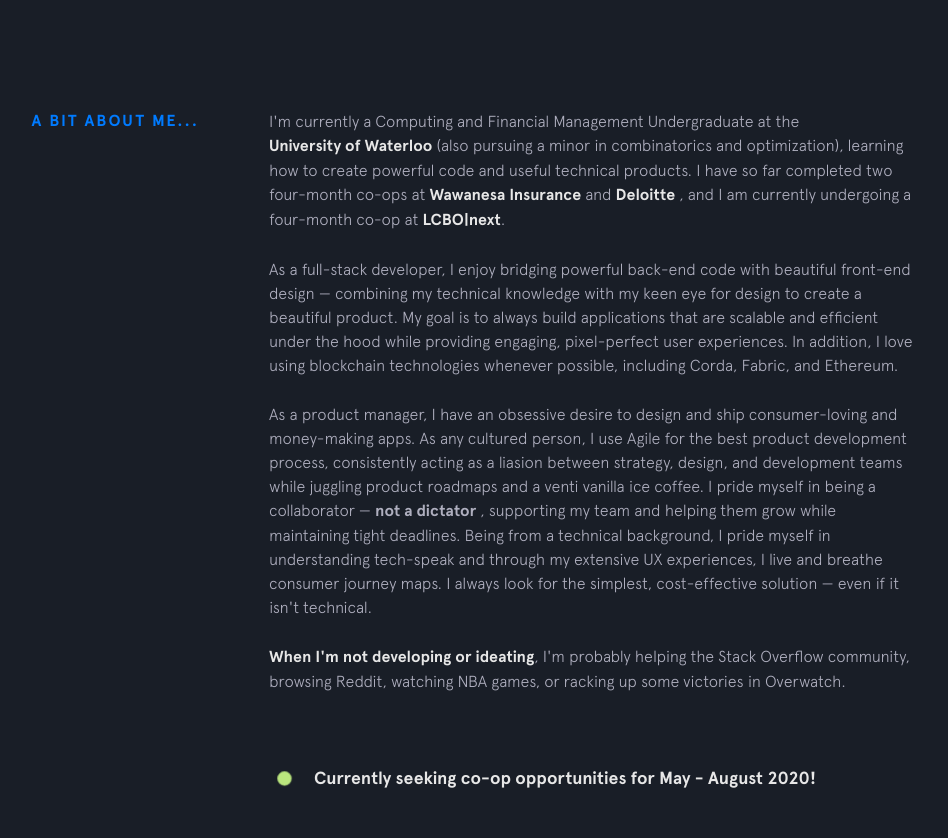
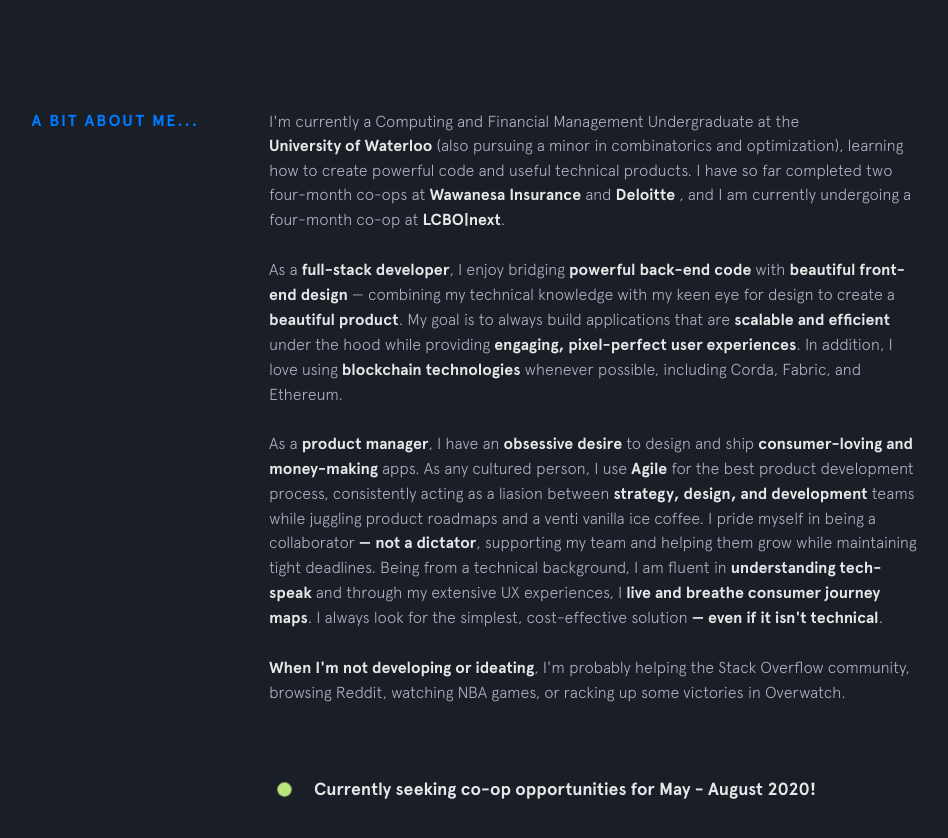
Before and after one commit to PronoyC/pronoyc.github.io, a Jekyll site: the page built from index.html, in a window 1280 px wide and 900 px high, scrolled down 891 px. Shown: the top 838 px of the window, without its empty margins (181-1129 px from the left). Built offline with Jekyll 4.4.1, drawn with Linux system fonts in a browser that asks for light colours; nearby versions of some CDN libraries.

Commit message:
Update background.html

```diff
--- a/_includes/background.html
+++ b/_includes/background.html
@@ -11,20 +11,20 @@
     </p>
 
     <p>
-      As a full-stack developer, I enjoy bridging powerful back-end code with beautiful front-end design &mdash; combining my
-      technical knowledge with my keen eye for design to create a beautiful product. My goal is to always build applications
-      that are scalable and efficient under the hood while providing engaging, pixel-perfect user experiences. In addition, I
-      love using blockchain technologies whenever possible, including Corda, Fabric, and Ethereum.
+      As a <strong>full-stack developer</strong>, I enjoy bridging <strong>powerful back-end code</strong> with <strong>beautiful front-end design</strong> &mdash; combining my
+      technical knowledge with my keen eye for design to create a <strong>beautiful product</strong>. My goal is to always build applications
+      that are <strong>scalable and efficient</strong> under the hood while providing <strong>engaging, pixel-perfect user experiences</strong>. In addition, I
+      love using <strong>blockchain technologies</strong> whenever possible, including Corda, Fabric, and Ethereum.
     </p>
 
     <p>
-      As a product manager, I have an obsessive desire to design and ship consumer-loving and money-making apps. As any
-      cultured person, I use Agile for the best product development process, consistently acting as a liasion between
-      strategy, design, and development teams while juggling product roadmaps and a venti vanilla ice coffee. I pride myself
-      in being a collaborator &mdash; <b> not a dictator </b>, supporting my team and helping them grow while maintaining
-      tight deadlines. Being from a technical background, I pride myself in understanding tech-speak and through my
-      extensive UX experiences, I live and breathe consumer journey maps. I always look for the simplest, cost-effective
-      solution &mdash; even if it isn't technical.
+      As a <strong>product manager</strong>, I have an <strong>obsessive desire</strong> to design and ship <strong>consumer-loving and money-making</strong> apps. As any
+      cultured person, I use <strong>Agile</strong> for the best product development process, consistently acting as a liasion between
+      <strong>strategy, design, and development</strong> teams while juggling product roadmaps and a venti vanilla ice coffee. I pride myself
+      in being a collaborator <strong>&mdash; not a dictator</strong>, supporting my team and helping them grow while maintaining
+      tight deadlines. Being from a technical background, I am fluent in <strong>understanding tech-speak</strong> and through my
+      extensive UX experiences, I <strong>live and breathe consumer journey maps</strong>. I always look for the simplest, cost-effective
+      solution <strong>&mdash; even if it isn't technical</strong>.
     </p>
 
     <p>
```
